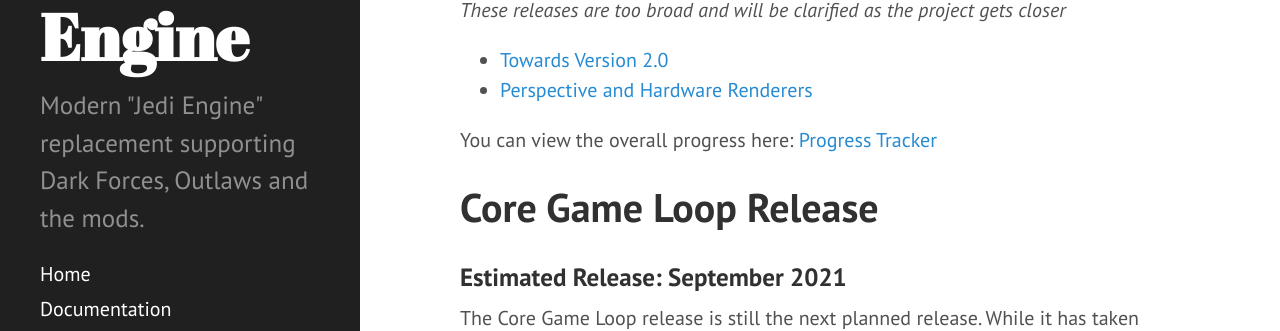
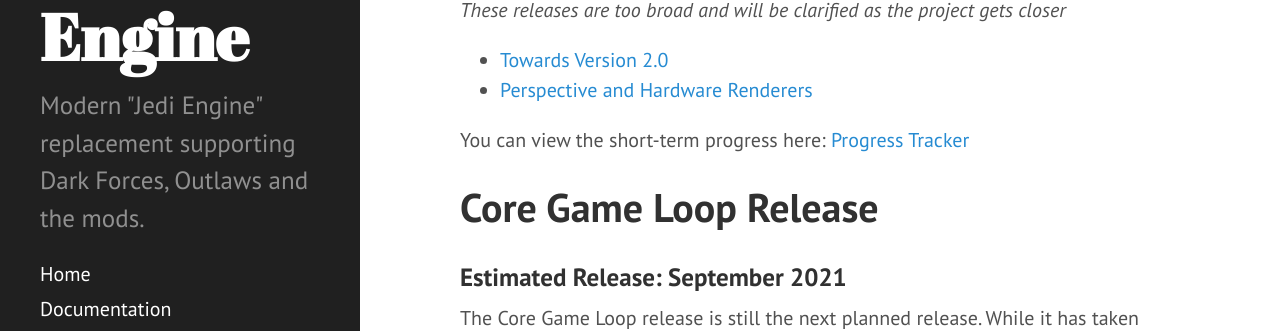
Before and after one commit to TheForceEngine/TheForceEngine.github.io, a Jekyll site: the page built from Roadmap.md, in a window 1280 px wide and 900 px high, scrolled down 562 px. Shown: the part 133-464 px from the top of the window. Built offline with Jekyll 4.4.1, drawn with Linux system fonts in a browser that asks for light colours.

Commit message:
Update Roadmap.md

```diff
--- a/Roadmap.md
+++ b/Roadmap.md
@@ -18,7 +18,7 @@
 * [Towards Version 2.0](#towards-version-20)
 * [Perspective and Hardware Renderers](#perspective-and-hardware-renderers)
 
-You can view the overall progress here: [Progress Tracker](https://theforceengine.github.io/ProgressTracker.html)
+You can view the short-term progress here: [Progress Tracker](https://theforceengine.github.io/ProgressTracker.html)
 
 # Core Game Loop Release
 ### Estimated Release: September 2021
```
